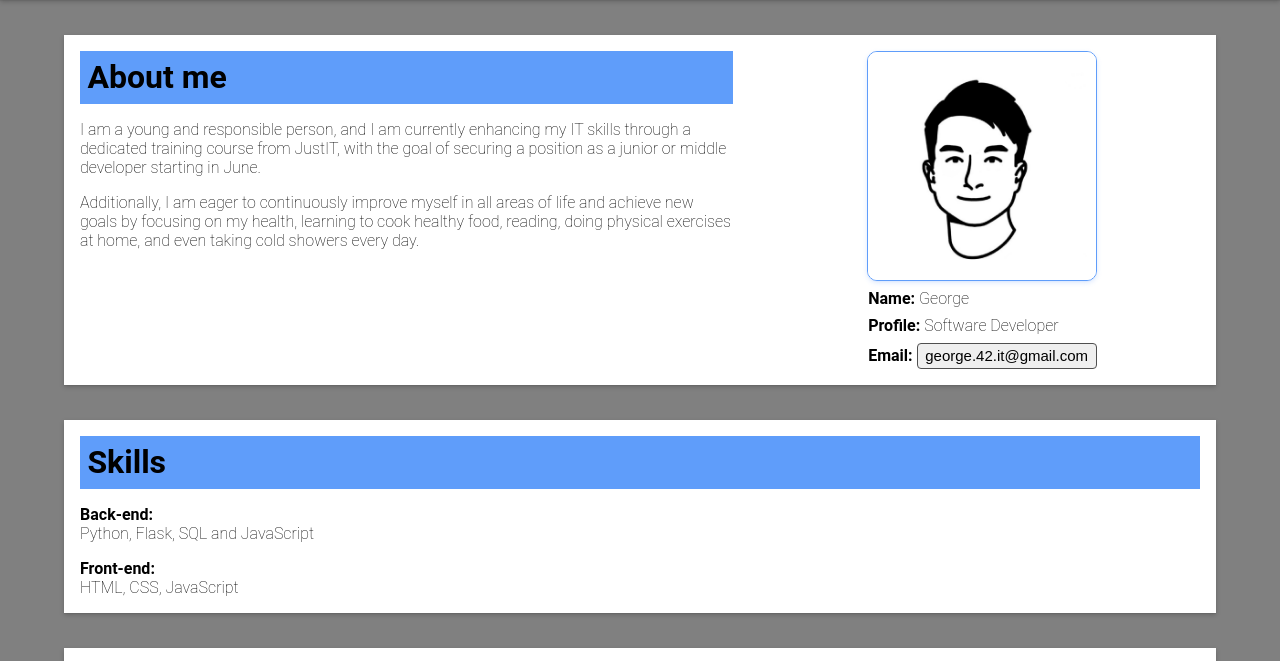
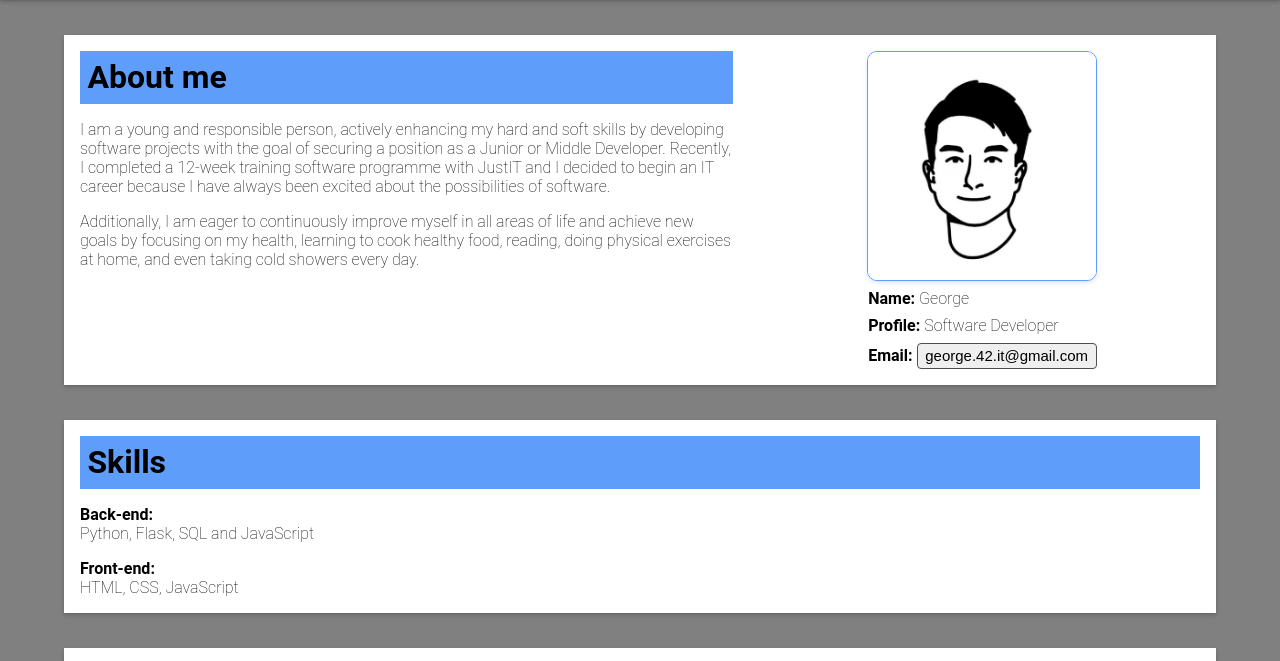
Before and after one commit to george42it/Portfolio, a plain HTML site: page index.html in a window 1280 px wide. Shown: the part 800-1461 px from the top of the page. Drawn offline with Linux system fonts and the light colour scheme; files whose address does not match are found by name.

Commit message:
edit About Me section

```diff
--- a/index.html
+++ b/index.html
@@ -81,7 +81,7 @@
 
             <div class="about-long-info">
                 <h3>About me</h3>
-                <p class="p-about-me">I am a young and responsible person, and I am currently enhancing my IT skills through a dedicated training course from JustIT, with the goal of securing a position as a junior or middle developer starting in June.</p>
+                <p class="p-about-me">I am a young and responsible person, actively enhancing my hard and soft skills by developing software projects with the goal of securing a position as a Junior or Middle Developer. Recently, I completed a 12-week training software programme with JustIT and I decided to begin an IT career because I have always been excited about the possibilities of software.</p>
                 <p class="p-about-me">Additionally, I am eager to continuously improve myself in all areas of life and achieve new goals by focusing on my health, learning to cook healthy food, reading, doing physical exercises at home, and even taking cold showers every day.</p>
             </div>
 
```
